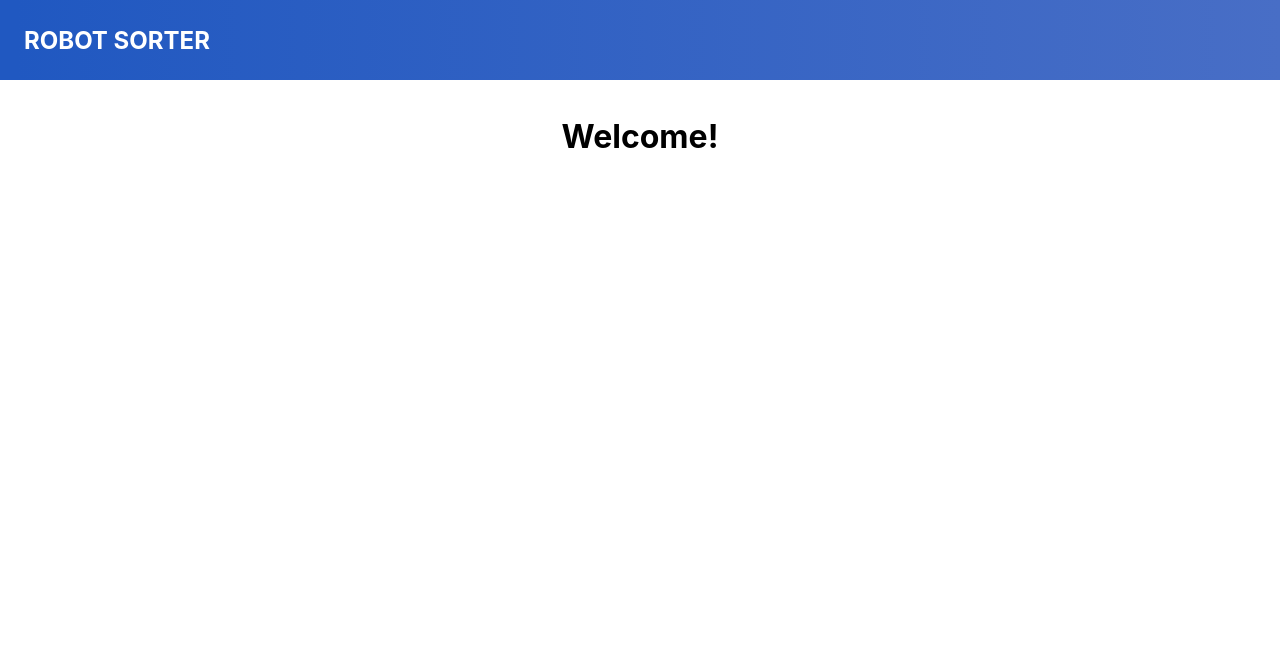
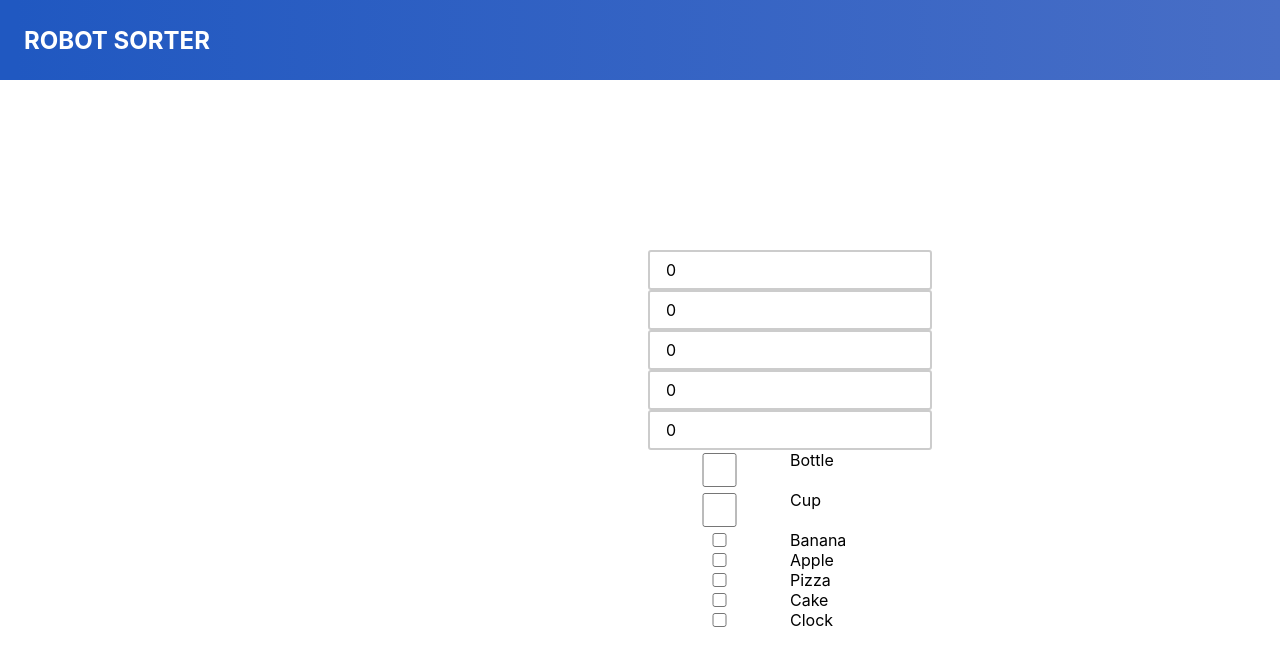
Before and after one commit to handlessdude/robot-sorter, a Vue app: page / in a window 1280 px wide. Shown: the top 666 px of the page. Built offline with nearby package versions, Linux system fonts and the light colour scheme.

Commit message:
worldState store

```diff
--- a/src/App.vue
+++ b/src/App.vue
@@ -1,12 +1,21 @@
 <script setup lang="ts">
 import NavHeader from "./components/NavHeader.vue";
+import InputsForm from "./components/InputsForm.vue";
+import MyCanvas from "./components/MyCanvas.vue";
+
+//
+//
+import { useInputsStore } from "@/stores/inputs";
+const inputs = useInputsStore();
+//
 </script>
 
 <template>
   <NavHeader />
 
   <main>
-    <h1>Welcome!</h1>
+    <MyCanvas />
+    <InputsForm />
   </main>
 </template>
 
--- a/src/assets/base.css
+++ b/src/assets/base.css
@@ -62,8 +62,7 @@ body {
 main {
   padding: 1rem;
   display: flex;
-  flex-direction: column;
-  justify-content: flex-start;
+  justify-content: center;
   align-items: center;
   position: fixed;
   top: var(--header-height);
--- a/src/components/InputsForm.vue
+++ b/src/components/InputsForm.vue
@@ -5,12 +5,56 @@ const inputs = useInputsStore();
 
 <template>
   <div class="inputs-form">
-    <input type="number" v-model="inputs.lineVelocity" />
-    <input type="number" v-model="inputs.activityR" />
-    <input type="number" v-model="inputs.driveMaxVelocity" />
-    <input type="number" v-model="inputs.bearingMaxVelocity" />
-    <input type="number" v-model="inputs.manipulatorCount" />
+    <div class="card num-inputs">
+      <input type="number" v-model="inputs.lineVelocity" />
+      <input type="number" v-model="inputs.activityR" />
+      <input type="number" v-model="inputs.driveMaxVelocity" />
+      <input type="number" v-model="inputs.bearingMaxVelocity" />
+      <input type="number" v-model="inputs.manipulatorCount" />
+    </div>
+
+    <div class="items-checked">
+      <input
+        type="checkbox"
+        id="bottle"
+        value="bottle"
+        v-model="inputs.items"
+      />
+      <label for="bottle">Bottle</label>
+
+      <input type="checkbox" id="cup" value="cup" v-model="inputs.items" />
+      <label for="cup">Сup</label>
+
+      <input
+        type="checkbox"
+        id="banana"
+        value="banana"
+        v-model="inputs.items"
+      />
+      <label for="banana">Banana</label>
+
+      <input type="checkbox" id="apple" value="apple" v-model="inputs.items" />
+      <label for="apple">Apple</label>
+
+      <input type="checkbox" id="pizza" value="pizza" v-model="inputs.items" />
+      <label for="pizza">Pizza</label>
+
+      <input type="checkbox" id="cake" value="cake" v-model="inputs.items" />
+      <label for="cake">Cake</label>
+
+      <input type="checkbox" id="clock" value="clock" v-model="inputs.items" />
+      <label for="clock">Clock</label>
+    </div>
   </div>
 </template>
 
-<style scoped></style>
+<style scoped lang="scss">
+.num-inputs {
+  display: flex;
+  flex-direction: column;
+}
+.items-checked {
+  display: grid;
+  grid-template: 40px 40px / 1fr 1fr;
+}
+</style>
--- /dev/null
+++ b/src/components/MyCanvas.vue
@@ -0,0 +1,14 @@
+<script setup lang="ts">
+import { useInputsStore } from "@/stores/inputs";
+import { ref } from "vue";
+const inputs = useInputsStore();
+const myCanvas = ref(null);
+</script>
+
+<template>
+  <div class="board">
+    <canvas id="outputCanvas" ref="myCanvas"></canvas>
+  </div>
+</template>
+
+<style scoped lang="scss"></style>
```
Also changed, not shown: src/stores/worldState.ts (added, +26 -0 lines).
